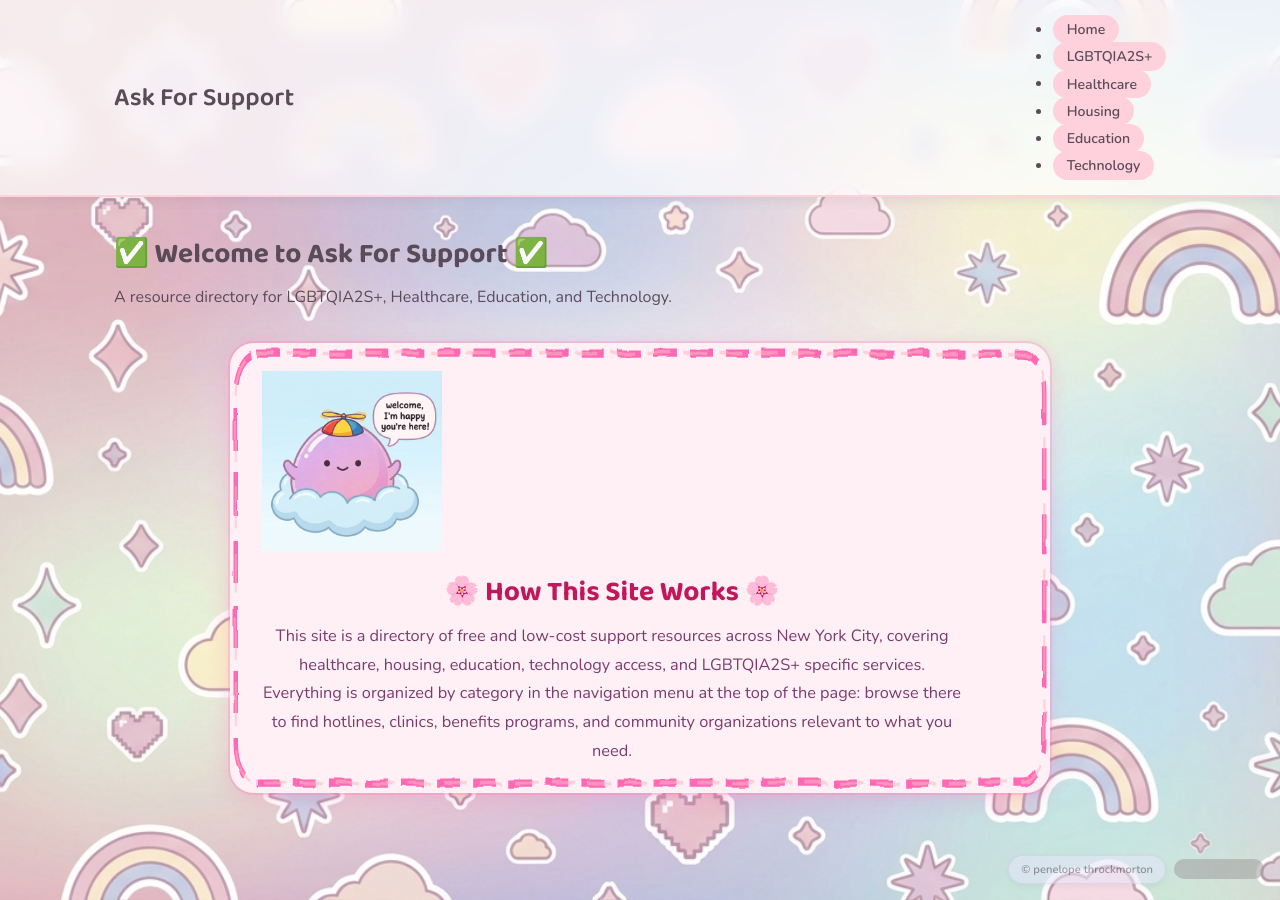
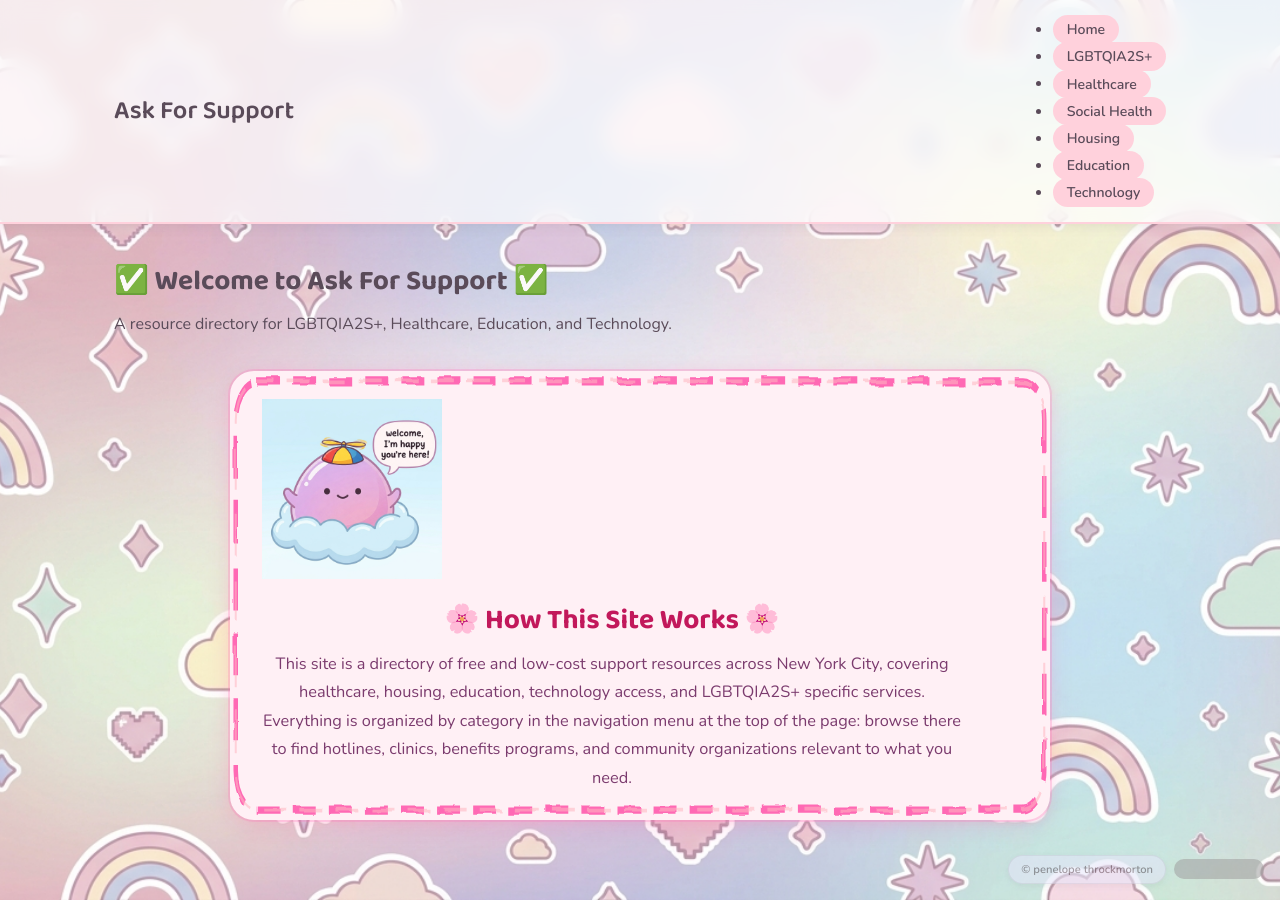
Before and after one commit to penelopethrock-cyber/askforsupport, a Jekyll site: the page built from index.html, in a window 1280 px wide. Built offline with Jekyll 4.4.1, drawn with Linux system fonts in a browser that asks for light colours; grey boxes are pictures that could not be loaded.

Commit message:
Add Social Health to nav, after Healthcare before Housing

```diff
--- a/_includes/nav.html
+++ b/_includes/nav.html
@@ -3,6 +3,7 @@
     <li><a href="/">Home</a></li>
     <li><a href="/lgbtqia2s/">LGBTQIA2S+</a></li>
     <li><a href="/healthcare/">Healthcare</a></li>
+    <li><a href="/social-health/">Social Health</a></li>
     <li><a href="/housing/">Housing</a></li>
     <li><a href="/education/">Education</a></li>
     <li><a href="/technology/">Technology</a></li>
```
